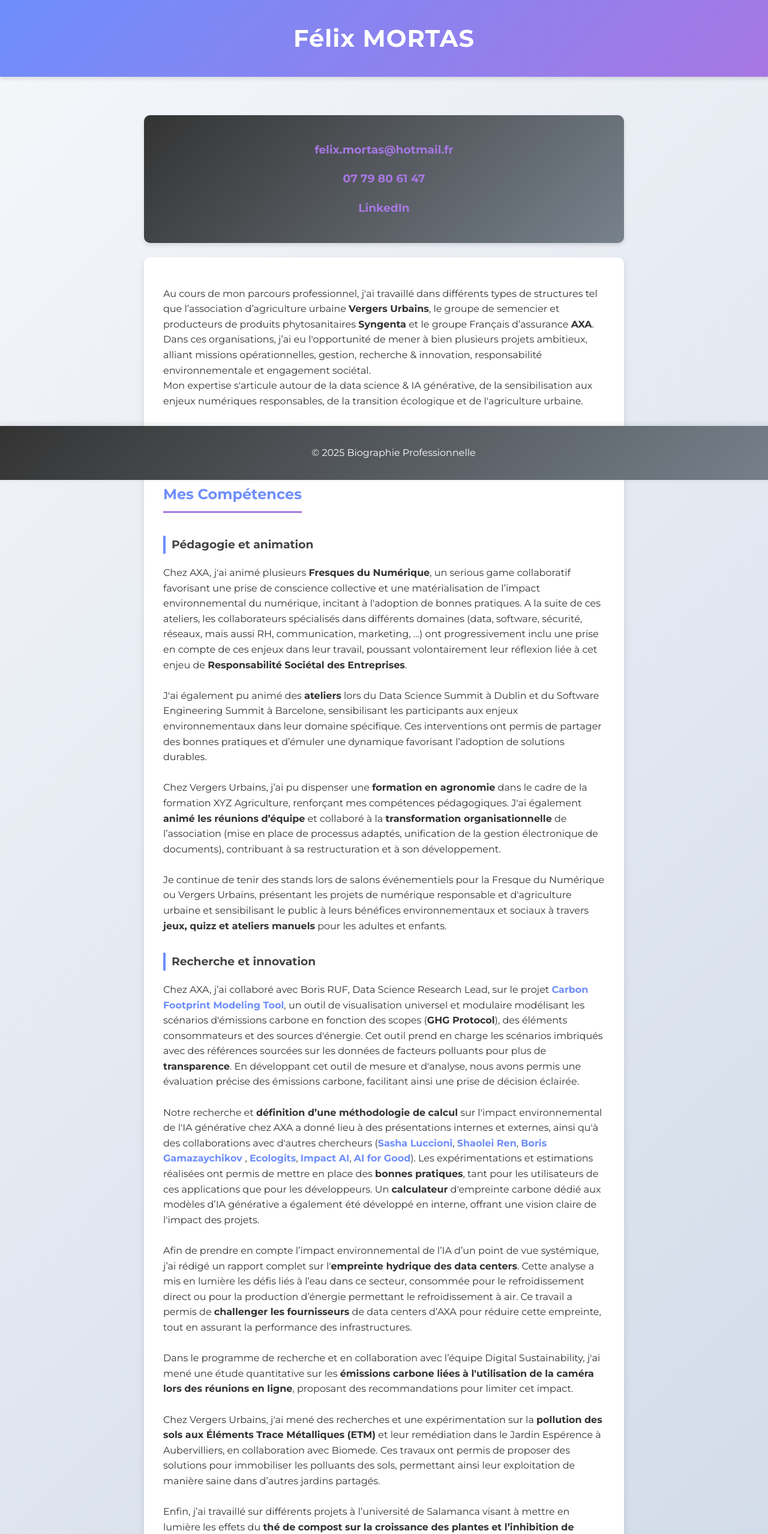
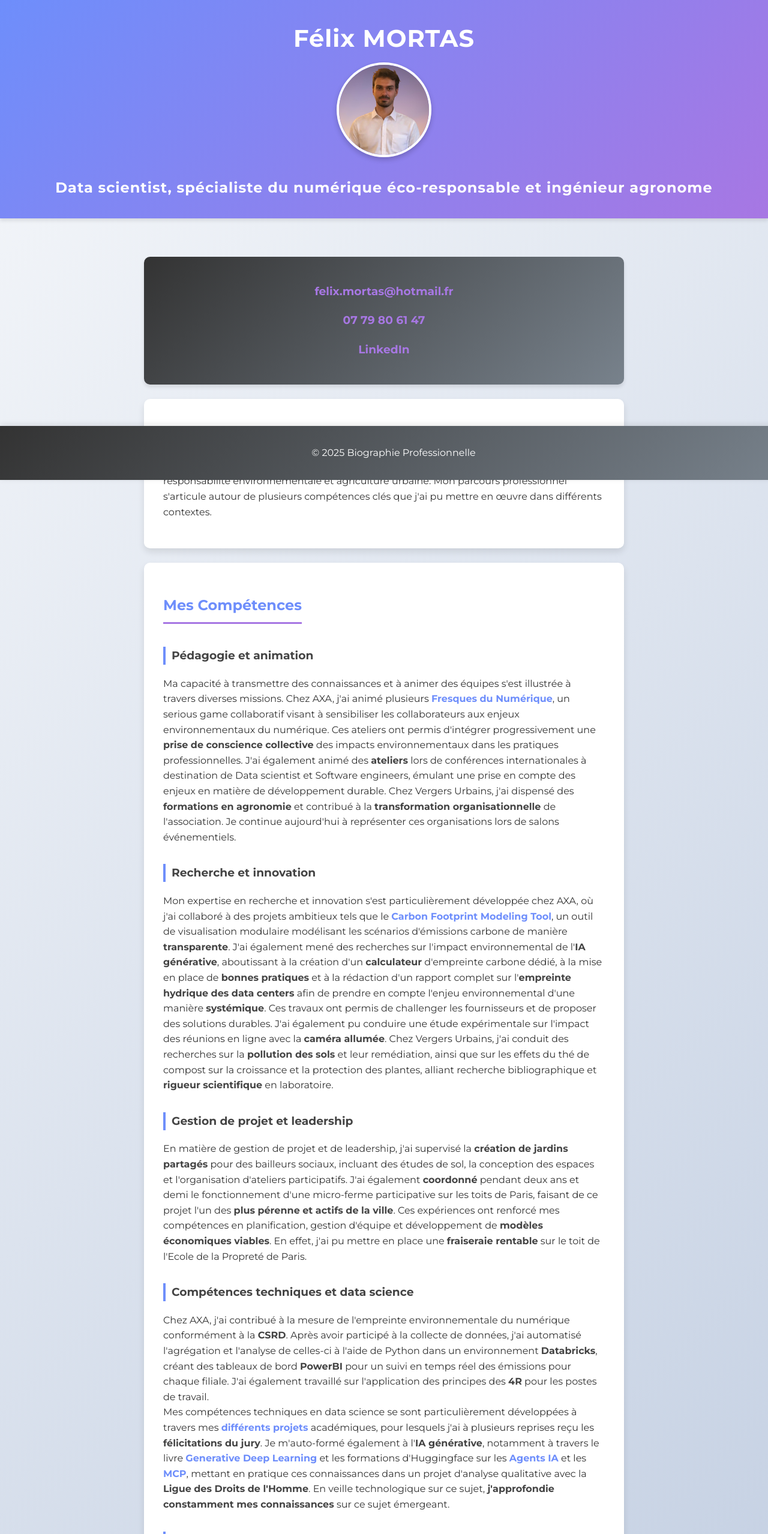
Before and after one commit to felixmortas/biography, a plain HTML site: page index.html in a window 1280 px wide. Shown: the top 2557 px of the page at 60% size. Drawn offline with Linux system fonts and the light colour scheme.

Commit message:
Enhance UX

```diff
--- a/index.html
+++ b/index.html
@@ -10,6 +10,8 @@
 <body>
     <header>
         <h1>Félix MORTAS</h1>
+        <img src="pp.jpg" alt="Profile Picture" class="profile-picture">
+        <h4>Data scientist, spécialiste du numérique éco-responsable et ingénieur agronome</h4>
     </header>
     <main>
         <div class="coordonnes">
@@ -21,9 +23,7 @@
 
         <section class="introduction">
             <p>
-                Au cours de mon parcours professionnel, j'ai travaillé dans différents types de structures tel que l’association d’agriculture urbaine <b>Vergers Urbains</b>, le groupe de semencier et producteurs de produits phytosanitaires <b>Syngenta</b> et le groupe Français d’assurance <b>AXA</b>.
-                <br>Dans ces organisations, j’ai eu l'opportunité de mener à bien plusieurs projets ambitieux, alliant missions opérationnelles, gestion, recherche & innovation, responsabilité environnementale et engagement sociétal.
-                <br>Mon expertise s'articule autour de la data science & IA générative, de la sensibilisation aux enjeux numériques responsables, de la transition écologique et de l'agriculture urbaine.
+                Fort d'une expérience diversifiée au sein de structures variées telles que l'association d'agriculture urbaine <a href="https://vergersurbains.org/" target="_blank">Vergers Urbains</a>, le groupe semencier <a href="https://www.syngenta.fr/" target="_blank">Syngenta</a> et le groupe d'assurance <a href="https://www.axa.com/" target="_blank">AXA</a>, j'ai développé une expertise transversale alliant data science, responsabilité environnementale et agriculture urbaine. Mon parcours professionnel s'articule autour de plusieurs compétences clés que j'ai pu mettre en œuvre dans différents contextes.
             </p>
         </section>
 
@@ -32,61 +32,32 @@
             <article>
                 <h3>Pédagogie et animation</h3>
                 <p>
-                    Chez AXA, j'ai animé plusieurs <b>Fresques du Numérique</b>, un serious game collaboratif favorisant une prise de conscience collective et une matérialisation de l’impact environnemental du numérique, incitant à l'adoption de bonnes pratiques. A la suite de ces ateliers, les collaborateurs spécialisés dans différents domaines (data, software, sécurité, réseaux, mais aussi RH, communication, marketing, …) ont progressivement inclu une prise en compte de ces enjeux dans leur travail, poussant volontairement leur réflexion liée à cet enjeu de <b>Responsabilité Sociétal des Entreprises</b>.
-                    <br><br>
-                    J'ai également pu animé des <b>ateliers</b> lors du Data Science Summit à Dublin et du Software Engineering Summit à Barcelone, sensibilisant les participants aux enjeux environnementaux dans leur domaine spécifique. Ces interventions ont permis de partager des bonnes pratiques et d’émuler une dynamique favorisant l’adoption de solutions durables.
-                    <br><br>
-                    Chez Vergers Urbains, j’ai pu dispenser une <b>formation en agronomie</b> dans le cadre de la formation XYZ Agriculture, renforçant mes compétences pédagogiques.
-                    J'ai également <b>animé les réunions d’équipe</b> et collaboré à la <b>transformation organisationnelle</b> de l’association (mise en place de processus adaptés, unification de la gestion électronique de documents), contribuant à sa restructuration et à son développement.
-                    <br><br>
-                    Je continue de tenir des stands lors de salons événementiels pour la Fresque du Numérique ou Vergers Urbains, présentant les projets de numérique responsable et d'agriculture urbaine et sensibilisant le public à leurs bénéfices environnementaux et sociaux à travers <b>jeux, quizz et ateliers manuels</b> pour les adultes et enfants.
+                    Ma capacité à transmettre des connaissances et à animer des équipes s'est illustrée à travers diverses missions. Chez AXA, j'ai animé plusieurs <a href="https://www.fresquedunumerique.org/" target="_blank">Fresques du Numérique</a>, un serious game collaboratif visant à sensibiliser les collaborateurs aux enjeux environnementaux du numérique. Ces ateliers ont permis d'intégrer progressivement une <b>prise de conscience collective</b> des impacts environnementaux dans les pratiques professionnelles. J'ai également animé des <b>ateliers</b> lors de conférences internationales à destination de Data scientist et Software engineers, émulant une prise en compte des enjeux en matière de développement durable. Chez Vergers Urbains, j'ai dispensé des <b>formations en agronomie</b> et contribué à la <b>transformation organisationnelle</b> de l'association. Je continue aujourd'hui à représenter ces organisations lors de salons événementiels.
                 </p>
             </article>
             <article>
                 <h3>Recherche et innovation</h3>
                 <p>
-                    Chez AXA, j’ai collaboré avec Boris RUF, Data Science Research Lead, sur le projet <a href="https://www.github.com/borisruf/carbon-footprint-modeling-tool" target="_blank">Carbon Footprint Modeling Tool</a>, un outil de visualisation universel et modulaire modélisant les scénarios d'émissions carbone en fonction des scopes (<b>GHG Protocol</b>), des éléments consommateurs et des sources d'énergie. Cet outil prend en charge les scénarios imbriqués avec des références sourcées sur les données de facteurs polluants pour plus de <b>transparence</b>. En développant cet outil de mesure et d'analyse, nous avons permis une évaluation précise des émissions carbone, facilitant ainsi une prise de décision éclairée.
-                    <br><br>
-                    Notre recherche et <b>définition d’une méthodologie de calcul</b> sur l'impact environnemental de l'IA générative chez AXA a donné lieu à des présentations internes et externes, ainsi qu'à des collaborations avec d'autres chercheurs (<a href="https://www.sashaluccioni.com/" target="_blank">Sasha Luccioni</a>, <a href="https://oecd.ai/en/community/shaolei-ren" target="_blank">Shaolei Ren</a>, <a href="https://www.linkedin.com/in/bgamazay/" target="_blank">Boris Gamazaychikov </a>, <a href="https://ecologits.ai/latest/" target="_blank">Ecologits</a>, <a href="https://www.impact-ai.fr/fr/" target="_blank">Impact AI</a>, <a href="https://aiforgood.itu.int/" target="_blank">AI for Good</a>). Les expérimentations et estimations réalisées ont permis de mettre en place des <b>bonnes pratiques</b>, tant pour les utilisateurs de ces applications que pour les développeurs. Un <b>calculateur</b> d'empreinte carbone dédié aux modèles d’IA générative a également été développé en interne, offrant une vision claire de l'impact des projets.
-                    <br><br>
-                    Afin de prendre en compte l’impact environnemental de l’IA d’un point de vue systémique, j’ai rédigé un rapport complet sur l'<b>empreinte hydrique des data centers</b>. Cette analyse a mis en lumière les défis liés à l’eau dans ce secteur, consommée pour le refroidissement direct ou pour la production d’énergie permettant le refroidissement à air. Ce travail a permis de <b>challenger les fournisseurs</b> de data centers d’AXA pour réduire cette empreinte, tout en assurant la performance des infrastructures.
-                    <br><br>
-                    Dans le programme de recherche et en collaboration avec l’équipe Digital Sustainability, j'ai mené une étude quantitative sur les <b>émissions carbone liées à l'utilisation de la caméra lors des réunions en ligne</b>, proposant des recommandations pour limiter cet impact.
-                    <br><br>
-                    Chez Vergers Urbains, j'ai mené des recherches et une expérimentation sur la <b>pollution des sols aux Éléments Trace Métalliques (ETM)</b> et leur remédiation dans le Jardin Espérence à Aubervilliers, en collaboration avec Biomede. Ces travaux ont permis de proposer des solutions pour immobiliser les polluants des sols, permettant ainsi leur exploitation de manière saine dans d’autres jardins partagés.
-                    <br><br>
-                    Enfin, j’ai travaillé sur différents projets à l’université de Salamanca visant à mettre en lumière les effets du <b>thé de compost sur la croissance des plantes et l’inhibition de pathogènes</b>. Ces travaux ont allié recherche bibliographique, analyses statistiques et <b>rigueur scientifique</b> lors de manipulations de micro-organismes et de végétaux en laboratoire.
+                    Mon expertise en recherche et innovation s'est particulièrement développée chez AXA, où j'ai collaboré à des projets ambitieux tels que le <a href="https://www.github.com/borisruf/carbon-footprint-modeling-tool" target="_blank">Carbon Footprint Modeling Tool</a>, un outil de visualisation modulaire modélisant les scénarios d'émissions carbone de manière <b>transparente</b>. J'ai également mené des recherches sur l'impact environnemental de l'<b>IA générative</b>, aboutissant à la création d'un <b>calculateur</b> d'empreinte carbone dédié, à la mise en place de <b>bonnes pratiques</b> et à la rédaction d'un rapport complet sur l'<b>empreinte hydrique des data centers</b> afin de prendre en compte l'enjeu environnemental d'une manière <b>systémique</b>. Ces travaux ont permis de challenger les fournisseurs et de proposer des solutions durables. J'ai également pu conduire une étude expérimentale sur l'impact des réunions en ligne avec la <b>caméra allumée</b>. Chez Vergers Urbains, j'ai conduit des recherches sur la <b>pollution des sols</b> et leur remédiation, ainsi que sur les effets du thé de compost sur la croissance et la protection des plantes, alliant recherche bibliographique et <b>rigueur scientifique</b> en laboratoire.
                 </p>
             </article>
             <article>
                 <h3>Gestion de projet et leadership</h3>
                 <p>
-                    En tant que chef de projet chez Vergers Urbains, j'ai supervisé la <b>création de jardins partagés</b> dans des structures gérées par des bailleurs sociaux. Ces projets incluaient des études de sol, la conception des espaces, l'organisation d'ateliers participatifs et le chiffrage des coûts. Les livrables comprenaient des jardins fonctionnels et des communautés engagées dans la gestion durable de ces espaces.
-                    <br><br>
-                    J’ai également pu gérer la mise en place d’une <b>fraiseraie sur le toit de l’Ecole de la Propreté à Paris</b>, incluant la confection d’un modèle économique rentable et la mise en place du projet en collaboration avec l’équipe interne et la direction de l’école.
-                    <br><br>
-                    J'ai <b>coordonné</b> pendant 2 ans et demi le fonctionnement de la micro-ferme participative du Toit du Bout du Monde sur le toit du gymnase Jean Dame d’une surface cultivable de 250 m2, de la planification des cultures aux ateliers. Ce projet regroupe aujourd’hui plus de 50 adhérents avec un noyau dur de 20 personnes, ce qui en fait l’un des projets d’agriculture urbaine <b>les plus durable et actifs de la ville de Paris</b>, permettant une récolte annuelle de plus de 500kg de légumes.
+                    En matière de gestion de projet et de leadership, j'ai supervisé la <b>création de jardins partagés</b> pour des bailleurs sociaux, incluant des études de sol, la conception des espaces et l'organisation d'ateliers participatifs. J'ai également <b>coordonné</b> pendant deux ans et demi le fonctionnement d'une micro-ferme participative sur les toits de Paris, faisant de ce projet l'un des <b>plus pérenne et actifs de la ville</b>. Ces expériences ont renforcé mes compétences en planification, gestion d'équipe et développement de <b>modèles économiques viables</b>. En effet, j'ai pu mettre en place une <b>fraiseraie rentable</b> sur le toit de l'Ecole de la Propreté de Paris.
                 </p>
             </article>
             <article>
                 <h3>Compétences techniques et data science</h3>
                 <p>
-                    J’ai également pu contribuer à la <b>mesure de l'empreinte environnementale du numérique au sein du groupe AXA</b> en soutien à l'équipe Digital Sustainability, conformément à la <b>CSRD</b> (Corporate Sustainability Reporting Directive). La collecte de données en collaboration avec Tennaxia, l'analyse pilotée par la DSI et différents Chiefs Officiers, et le reporting dans le rapport annuel ont couvert les postes de travail, les data centers et les services (cloud, logiciels), permettant une prise en compte systémique des impacts environnementaux.
-                    <br><br>
-                    Cette mesure a été automatisée à l'aide de <b>Python</b> dans un environnement <b>Databricks</b>, épaulée par des tableaux de bord <b>PowerBI</b> permettant un suivi en <b>temps réel</b> des émissions détaillées pour <b>chaque filiale</b> du groupe. Ce système a facilité la prise de décision et l'identification des leviers de réduction avec les Digital Sustainability Leads, référents de chaque filiale.
-                    <br><br>
-                    Dans ce cadre, j'ai travaillé sur l'application des <b>principes des 4R</b> (Réduire, Réutiliser, Réparer, Recycler) pour les postes de travail de la filiale Group Operations dans laquelle je travaillais. j'ai défini des recommandations pour la souscription à l'offre <b>Circular Mobility</b> d'Orange, challengeant l'adoption de dispositifs reconditionnés dans les grosses entreprises ayant des règles de sécurité strictes ne permettant pas toujours de conserver un équipement indéfiniment.
-                    Ces initiative ont permis de <b>limiter les déchets électroniques</b> et de promouvoir une <b>économie circulaire</b>.
-                    <br><br>
-                    En parallèle, je me suis formé à l’<b>IA générative</b> et notamment aux <b>Agents IA et MCP</b> à travers les formations certifiantes d’Hugging Face. J’ai pu mettre en application ces apprentissages dans le cadre d’un projet d’<b>analyse qualitative</b> des doléances des gilets jaunes coordonnée par la <b>Ligue des Droits de l’Homme</b>.
+                   Chez AXA, j'ai contribué à la mesure de l'empreinte environnementale du numérique conformément à la <b>CSRD</b>. Après avoir participé à la collecte de données, j'ai automatisé l'agrégation et l'analyse de celles-ci à l'aide de Python dans un environnement <b>Databricks</b>, créant des tableaux de bord <b>PowerBI</b> pour un suivi en temps réel des émissions pour chaque filiale. J'ai également travaillé sur l'application des principes des <b>4R</b> pour les postes de travail.
+                   <br>Mes compétences techniques en data science se sont particulièrement développées à travers mes <a href="https://github.com/felixmortas?tab=repositories" target="_blank">différents projets</a> académiques, pour lesquels j'ai à plusieurs reprises reçu les <b>félicitations du jury</b>. Je m'auto-formé également à l'<b>IA générative</b>, notamment à travers le livre <a href="https://www.oreilly.com/library/view/generative-deep-learning/9781098134174/" target="_blank">Generative Deep Learning</a> et les formations d'Huggingface sur les <a href="https://huggingface.co/agents-course">Agents IA</a> et les <a href="https://huggingface.co/mcp-course">MCP</a>, mettant en pratique ces connaissances dans un projet d'analyse qualitative avec la <b>Ligue des Droits de l'Homme</b>. En veille technologique sur ce sujet, <b>j'approfondie constamment mes connaissances</b> sur ce sujet émergeant.
                 </p>
             </article>
             <article>
                 <h3>Engagement sociétal</h3>
                 <p>
-                    Ma volonté de m’engager dans les missions sociétales de l’entreprise m’a également permise de participer au <b>mécénat d'entreprise AXA Tout Cœur</b>, contribuant à des actions solidaires avec diverses associations (La cravate solidaire, Rejoué, Vergers Urbains).
-                    <br><br>
-                    Je suis aujourd’hui <b>trésorier et community manager</b> du Toit du bout du monde, dont je gère les aspects financiers et communicationnels, assurant sa pérennité et son rayonnement. J'organise des visites notamment en collaboration avec les Régies de Quartier et les centres sociaux, favorisant les échanges et la sensibilisation. Je tiens également des stands lors des différents événements de la ville de Paris sur le thème de l’environnement et de l’agriculture urbaine.
+                    Enfin, mon engagement sociétal s'est concrétisé à travers ma participation au <b>mécénat d'entreprise AXA Tout Cœur</b> et mon rôle actuel de <b>trésorier et community manager</b> au Toit du bout du monde. Dans ce cadre, je gère les aspects financiers et communicationnels de l'association, organise des visites et tiens des <b>stands lors d'événements environnementaux</b> de la ville de Paris, contribuant ainsi à la sensibilisation du public aux enjeux de l'agriculture urbaine.
                 </p>
             </article>
         </section>
--- a/styles.css
+++ b/styles.css
@@ -20,10 +20,26 @@ header {
 }
 
 header h1 {
-    margin: 0;
+    margin: 0 0 0.5rem;
     font-size: 2.5rem;
     letter-spacing: 1px;
 }
+header h4 {
+    margin: 0.5rem 0 0;
+    font-size: 1.5rem;
+    letter-spacing: 1px;
+}
+.profile-picture {
+    width: 150px;
+    height: 150px;
+    border-radius: 50%;
+    object-fit: cover;
+    border: 4px solid white;
+    box-shadow: 0 4px 8px rgba(0, 0, 0, 0.2);
+    margin-bottom: 1rem;
+}
+
+
 
 .coordonnes {
     background: linear-gradient(135deg, #333, #78828c);
@@ -87,8 +103,12 @@ article h3 {
     padding-left: 10px;
 }
 
+b {
+    color:#444;
+}
+
 /* Style pour les liens dans la section compétences */
-.competences a {
+.introduction a, .competences a {
     color: #6e8efb; /* Couleur de base pour les liens */
     text-decoration: none;
     font-weight: bold;
@@ -97,12 +117,12 @@ article h3 {
     padding-bottom: 3px;
 }
 
-.competences a:hover {
+.introduction a:hover, .competences a:hover {
     color: #a777e3; /* Couleur au survol */
     text-decoration: none;
 }
 
-.competences a::after {
+.introduction a::after, .competences a::after {
     content: '';
     position: absolute;
     width: 0;
@@ -113,7 +133,7 @@ article h3 {
     transition: width 0.3s ease;
 }
 
-.competences a:hover::after {
+.introduction a:hover::after, .competences a:hover::after {
     width: 100%; /* La ligne s'étend sur toute la largeur au survol */
     background-color: #a777e3;
 }
```
Also changed, not shown: pp.jpg (added).
